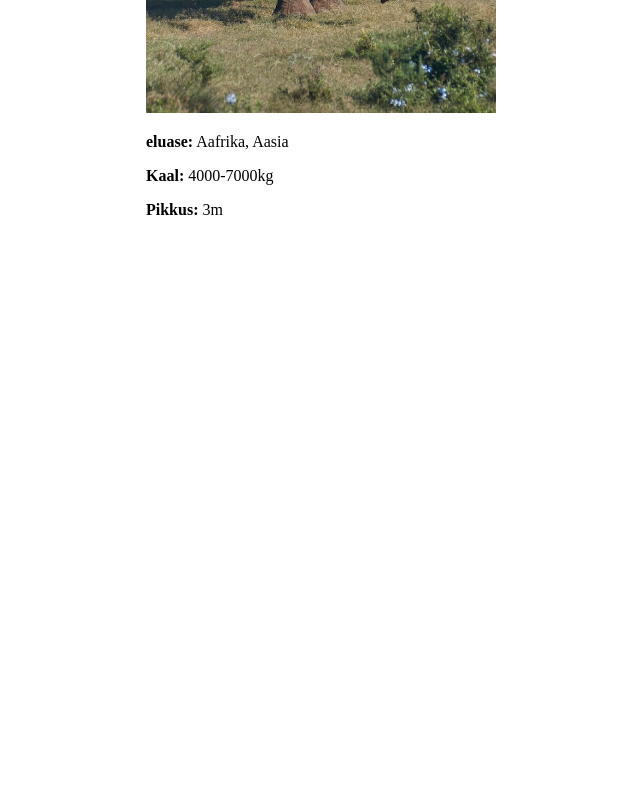
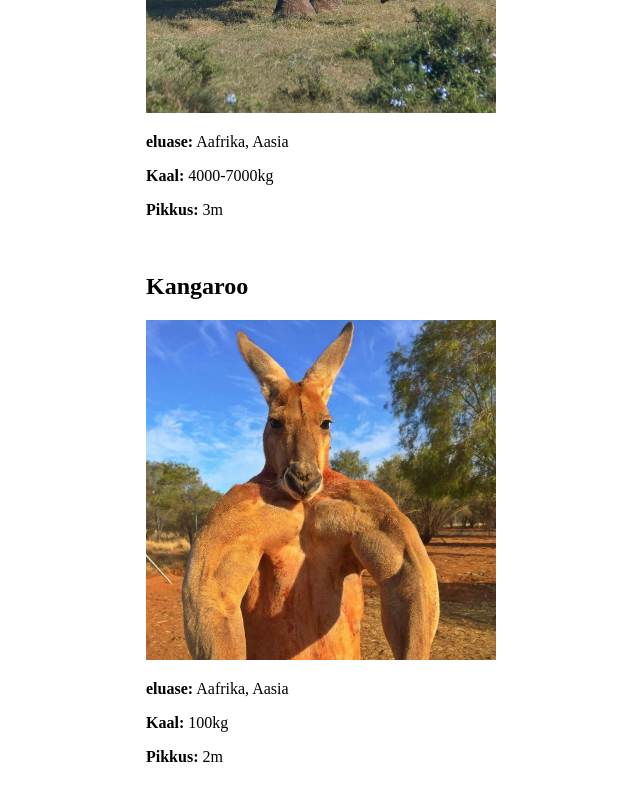
Before and after one commit to OleksandrBohatyrov/metsloomad, a plain HTML site: page index.html in a window 1280 px wide. Shown: the part 1502-2302 px from the top of the page, without its empty margins (174-814 px from the left). Before the commit the page ends 1755 px from the top, so only its background shows below. Drawn offline with Linux system fonts and the light colour scheme.

Commit message:
Kangaroo commit

```diff
--- a/index.html
+++ b/index.html
@@ -32,5 +32,12 @@
     <p><b>Pikkus:</b> 3m</p>
     <br>
 
+    <h2>Kangaroo</h2>
+    <img width=350px src="pildid/scale_1200.jpg">
+    <p><b>eluase:</b> Aafrika, Aasia</p>
+    <p><b>Kaal:</b> 100kg</p>
+    <p><b>Pikkus:</b> 2m</p>
+    <br>
+
   </body>
 </html>
```
Also changed, not shown: pildid/scale_1200.jpg (added), 2 other files.
